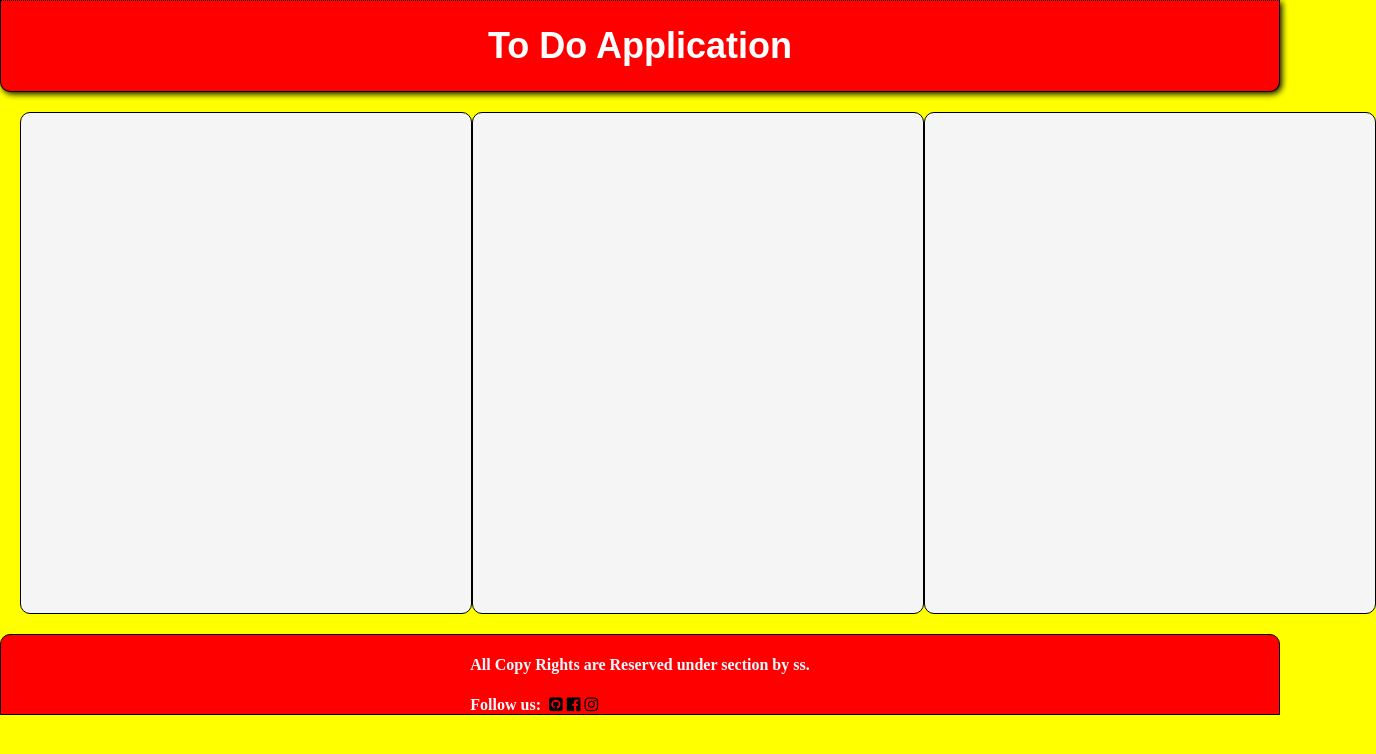
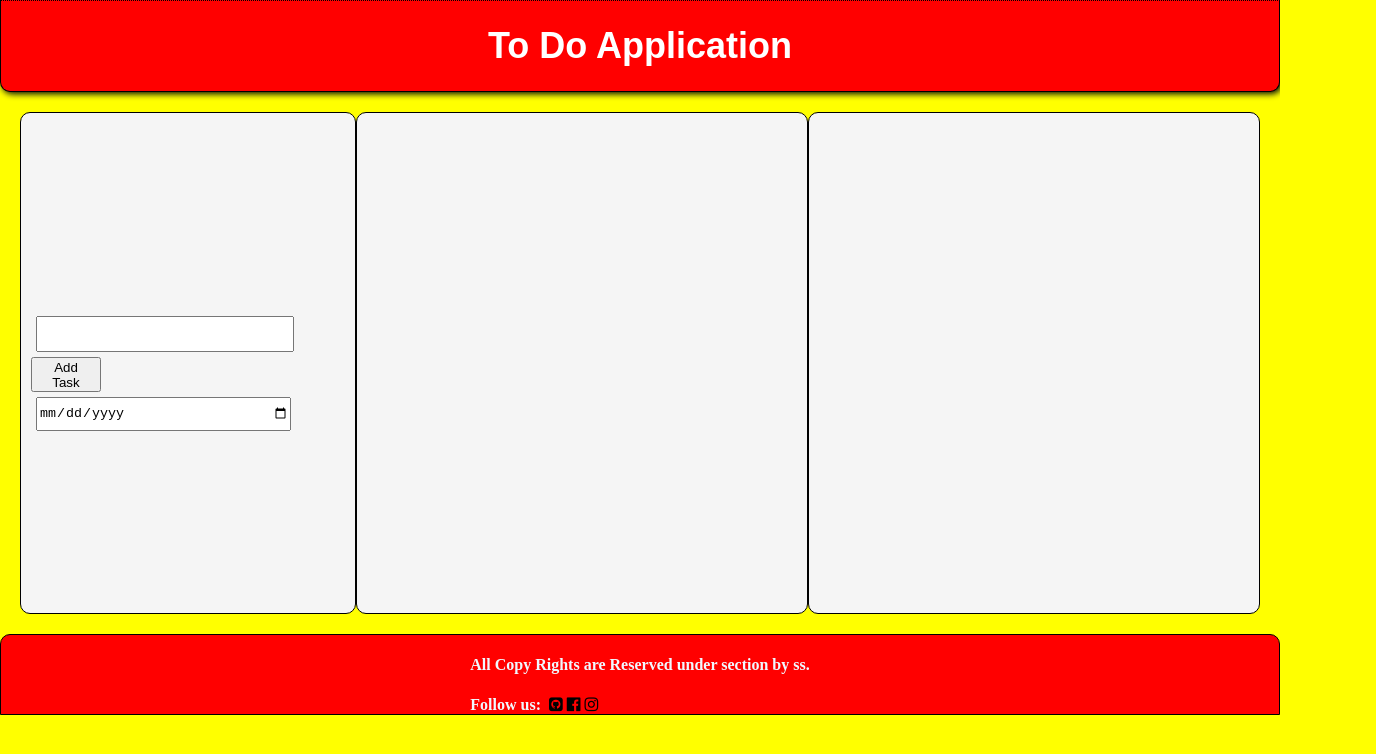
Before and after one commit to BANDISREEKUMAR/S1, a React (Vite) app in the folder source/To-Do-Application/Todo/: page / in a window 1280 px wide. Shown: the top 754 px of the page, 1376 px wide, since content can reach past the window. Built offline with nearby package versions, Linux system fonts and the light colour scheme.

Commit message:
addtask modified

```diff
--- a/source/To-Do-Application/Todo/src/Components/AddTask.jsx
+++ b/source/To-Do-Application/Todo/src/Components/AddTask.jsx
@@ -1,10 +1,17 @@
 import React from 'react'
 import styles from './main.module.css'
 export default function AddTask() {
+  function handleSubmit(e){
+    e.preventDefault();
+  }
   return (
-    <div>
-      <div className={styles.addcomponent}>
-
+    <div className={styles.addcomponent}>
+      <div className={styles.Form}>
+        <form onSubmit={handleSubmit}>
+          <input type="text" required />&nbsp;
+          <button type="submit">Add Task</button>
+          <input type="date"  />
+        </form>
       </div>
     </div>
   )
--- a/source/To-Do-Application/Todo/src/Components/main.module.css
+++ b/source/To-Do-Application/Todo/src/Components/main.module.css
@@ -5,3 +5,19 @@
     height: 500px;
     width: 450px;
 }
+.Form{
+    display: flex;
+    justify-content: center;
+    align-items: center;
+    height: inherit;
+    padding: 10px;
+}
+input[type="date"],input[type="text"]{
+    height: 30px;
+    width: 250px;
+    margin: 5px;
+}
+button{
+    height: 35px;
+    width: 70px;
+}
```
Also changed, not shown: source/To-Do-Application/Todo/src/App.css (line endings or trailing spaces).
